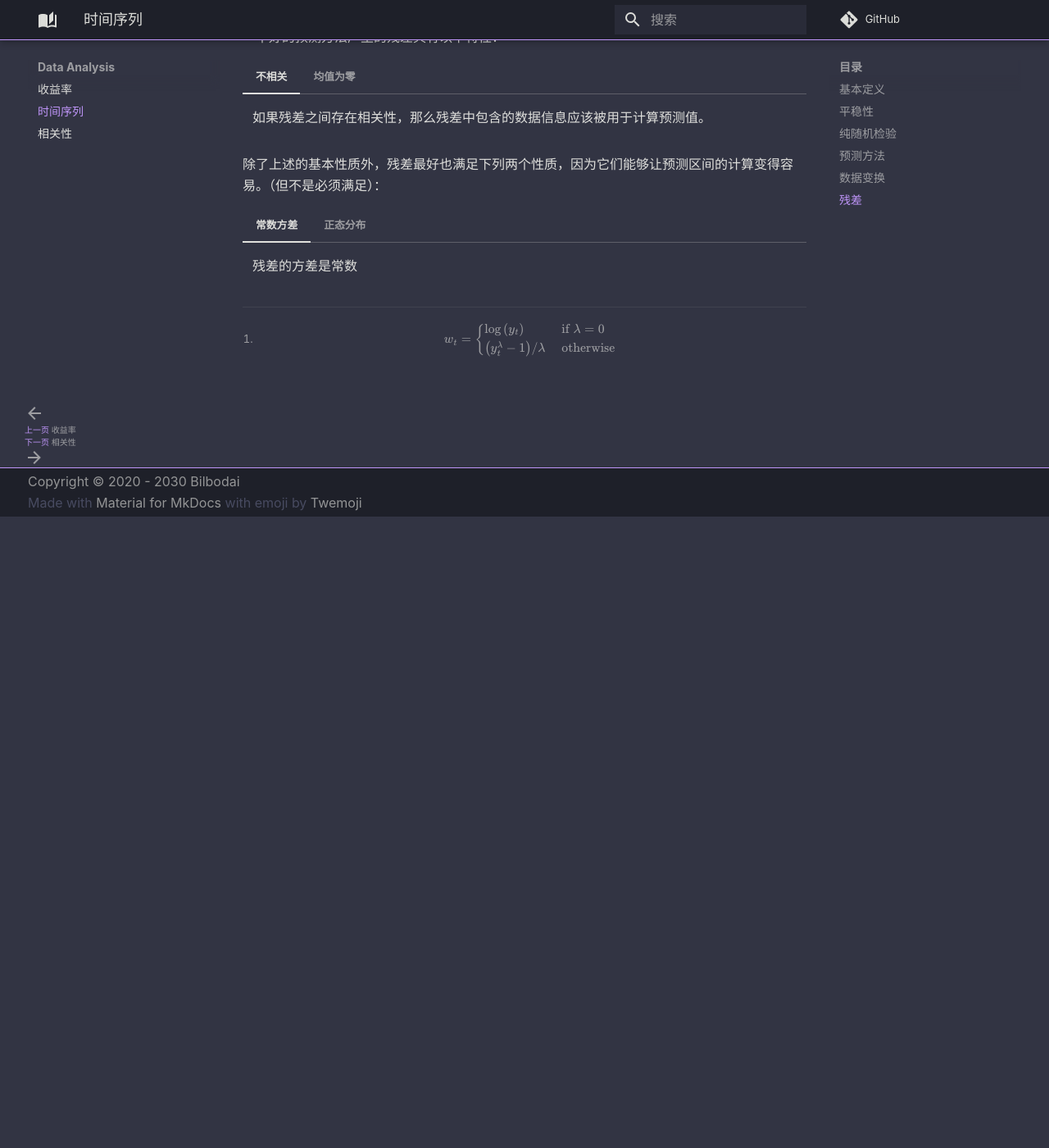
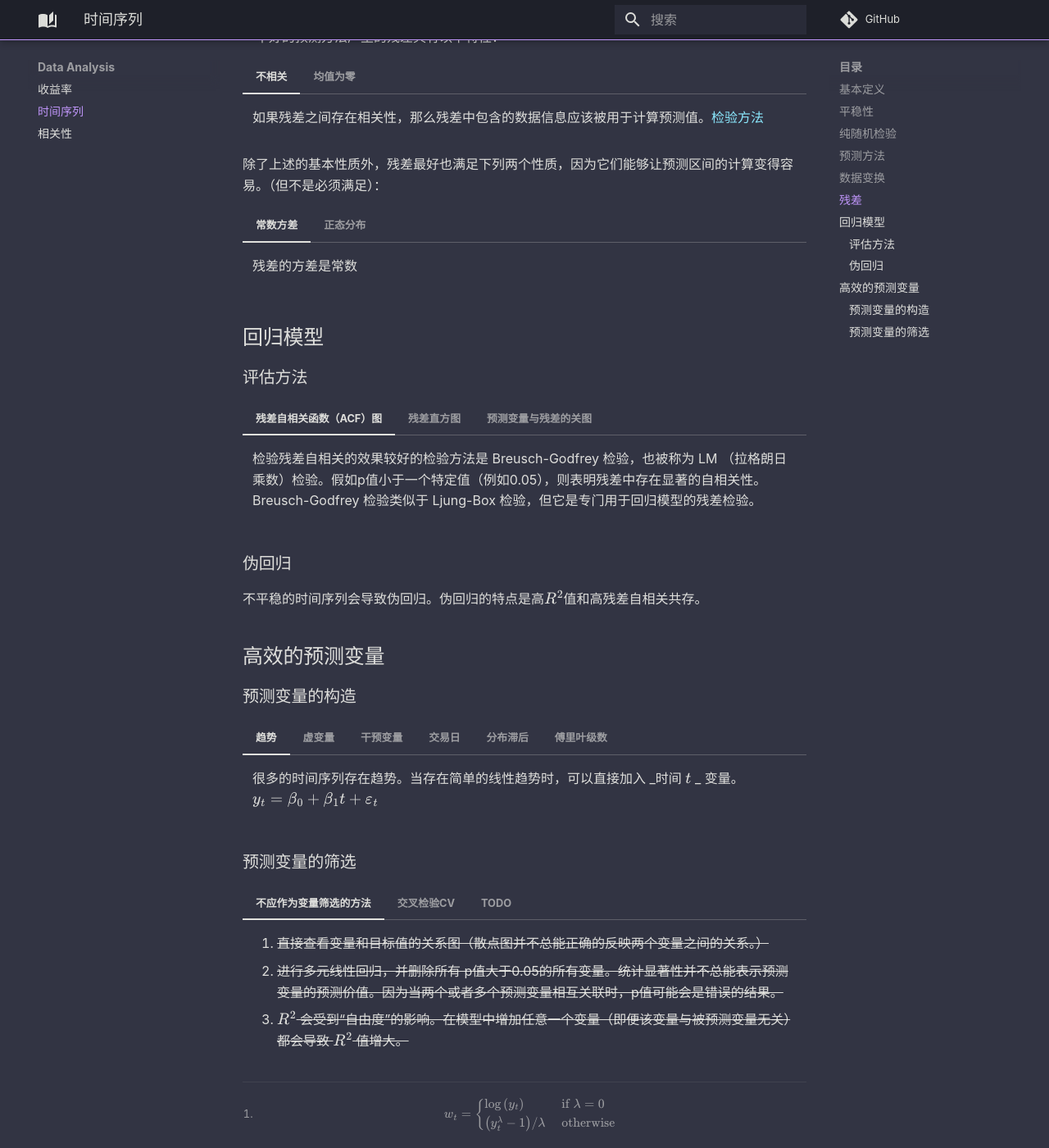
Before and after one commit to leon90dm/KS, an MkDocs documentation site: the page built from docs/src/markdown/Data Analysis/时间序列.md, in a window 1280 px wide and 1400 px high, scrolled down 1360 px. Shown: the whole window at 82% size. Built offline with MkDocs 1.6.1 and Material for MkDocs 9.7.7, drawn with Linux system fonts in a browser that asks for light colours; some web fonts are replaced; formulas are drawn with MathJax 3; comment, search, counter and statistics services are not loaded; before the commit the page ends 1990 px from its top, so only the background shows below that.

Commit message:
auto commit at 20200428000001

```diff
--- a/docs/src/markdown/Data Analysis/时间序列.md
+++ b/docs/src/markdown/Data Analysis/时间序列.md
@@ -73,9 +73,9 @@ $\rho_l$
 一个好的预测方法产生的残差具有以下特性：
 
 === "不相关"
-    如果残差之间存在相关性，那么残差中包含的数据信息应该被用于计算预测值。
+    如果残差之间存在相关性，那么残差中包含的数据信息应该被用于计算预测值。[检验方法](#评估方法)
 === "均值为零"
-    如果残差的均值不为零，那么说明预测是有偏差的。
+    如果残差的均值不为零，那么说明预测是有偏差的。[检验方法](#评估方法)
 
 除了上述的基本性质外，残差最好也满足下列两个性质，因为它们能够让预测区间的计算变得容易。（但不是必须满足）：
 
@@ -85,6 +85,58 @@ $\rho_l$
      残差满足正态分布
 
 
+## 回归模型
+
+### 评估方法
+
+=== "残差自相关函数（ACF）图"
+    检验残差自相关的效果较好的检验方法是 Breusch-Godfrey 检验，也被称为 LM （拉格朗日乘数）检验。假如p值小于一个特定值（例如0.05），则表明残差中存在显著的自相关性。Breusch-Godfrey 检验类似于 Ljung-Box 检验，但它是专门用于回归模型的残差检验。
+
+=== "残差直方图"
+    todo
+
+=== "预测变量与残差的关图"
+    我们期望残差是随机分布的并且不显示任何规律，一个简单快捷的检验方法是查看每个预测变量与残差的散点图。如果这些散点图表现出明显的规律，则该关系可能是非线性的，并且需要相应地修改模型。
+
+### 伪回归
+
+不平稳的时间序列会导致伪回归。伪回归的特点是高$R^2$值和高残差自相关共存。
+
+## 高效的预测变量
+
+### 预测变量的构造
+
+=== "趋势"
+    很多的时间序列存在趋势。当存在简单的线性趋势时，可以直接加入 _时间 $t$ _ 变量。$y_{t}=\beta_{0}+\beta_{1} t+\varepsilon_{t}$
+
+=== "虚变量"
+     one-hot
+
+=== "干预变量"
+    建模时，我们通常需要考虑可能对被预测变量的产生影响的干预因素。例如竞争对手的活动、广告支出、工业行动等等都会对被预测变量产生影响。当干预因素的影响仅持续一个时期时，我们可以使用“尖峰”变量来描述。尖峰变量的处理方法和处理离群点非常相似，也是构造一个虚拟变量，在干预因素作用期间取值1，在其他地方取0。干预因素的影响还可能是长期或永久的。如果干预因素导致水平偏移（即序列的值从干预时间点之后突然且永久地改变），那么我们使用“阶梯”变量。阶梯变量在干预产生之前取值为0，从干预产生之后取值为1。干预因素的另一种长远影响是斜率的变化。此时需采取分段处理，在干预因素产生影响前后斜率是不同的，因此模型是非线性的。
+
+=== "交易日"
+    可以分别构造周一到周日各个类别的天数。 $x_1 = \text{当月中周一的天数}, \dots, x_7 = \text{当月中周日的天数}$
+
+=== "分布滞后"
+    todo
+
+=== "傅里叶级数"
+    todo
+
+### 预测变量的筛选
+
+=== "不应作为变量筛选的方法"
+    1. ~~直接查看变量和目标值的关系图（散点图并不总能正确的反映两个变量之间的关系。）~~
+    2. ~~进行多元线性回归，并删除所有 p值大于0.05的所有变量。统计显著性并不总能表示预测变量的预测价值。因为当两个或者多个预测变量相互关联时，p值可能会是错误的结果。~~
+    3. ~~$R^2$ 会受到“自由度”的影响。在模型中增加任意一个变量（即便该变量与被预测变量无关）都会导致 $R^2$ 值增大。~~
+
+=== "交叉检验CV"
+     content
+
+=== "TODO"
+    TODO
+
 
 
 
--- a/mkdocs.yml
+++ b/mkdocs.yml
@@ -20,6 +20,7 @@ theme:
     code: IBM Plex Mono
   features:
     - tabs
+    - instant
   language: zh
 
 # nav:
```
Also changed, not shown: 1 other file.
